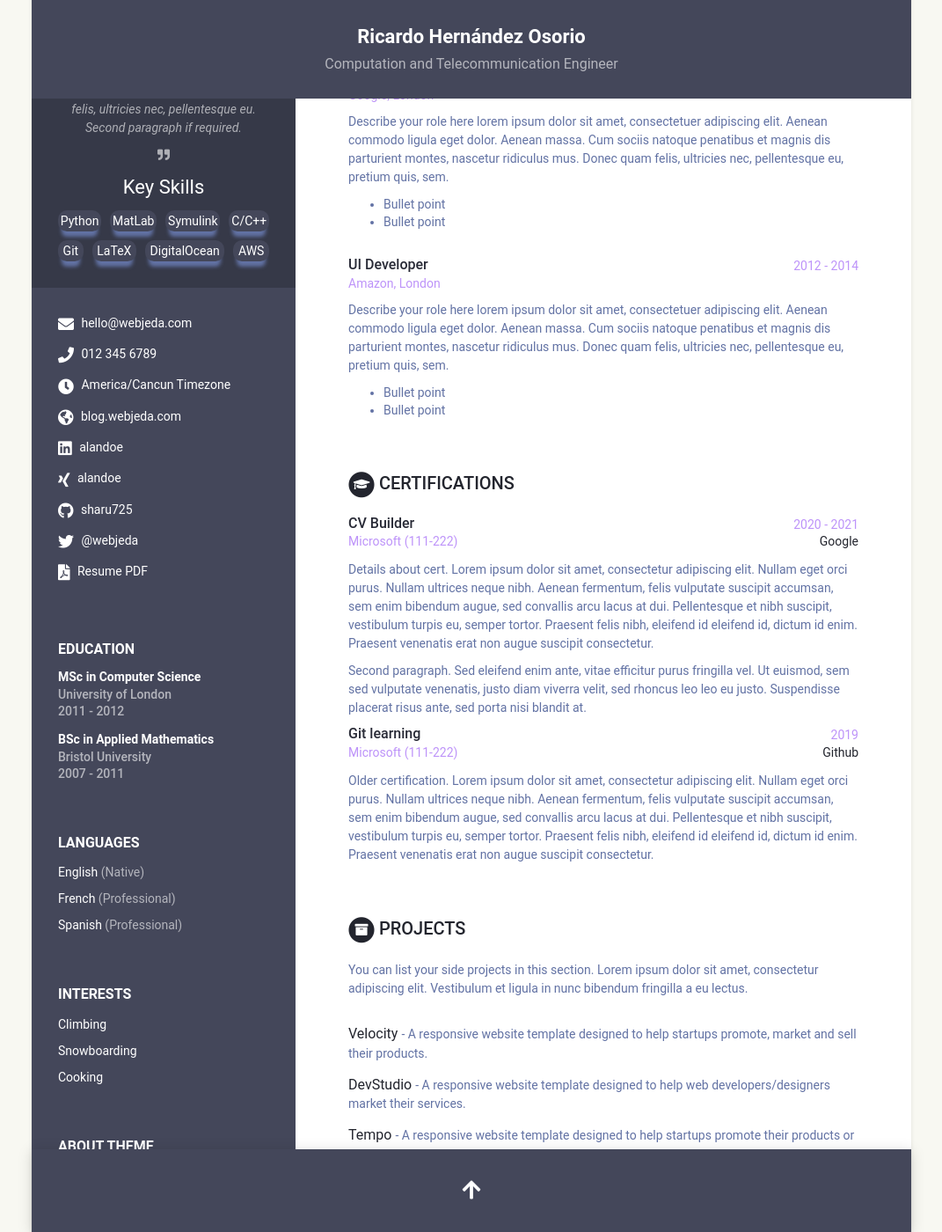
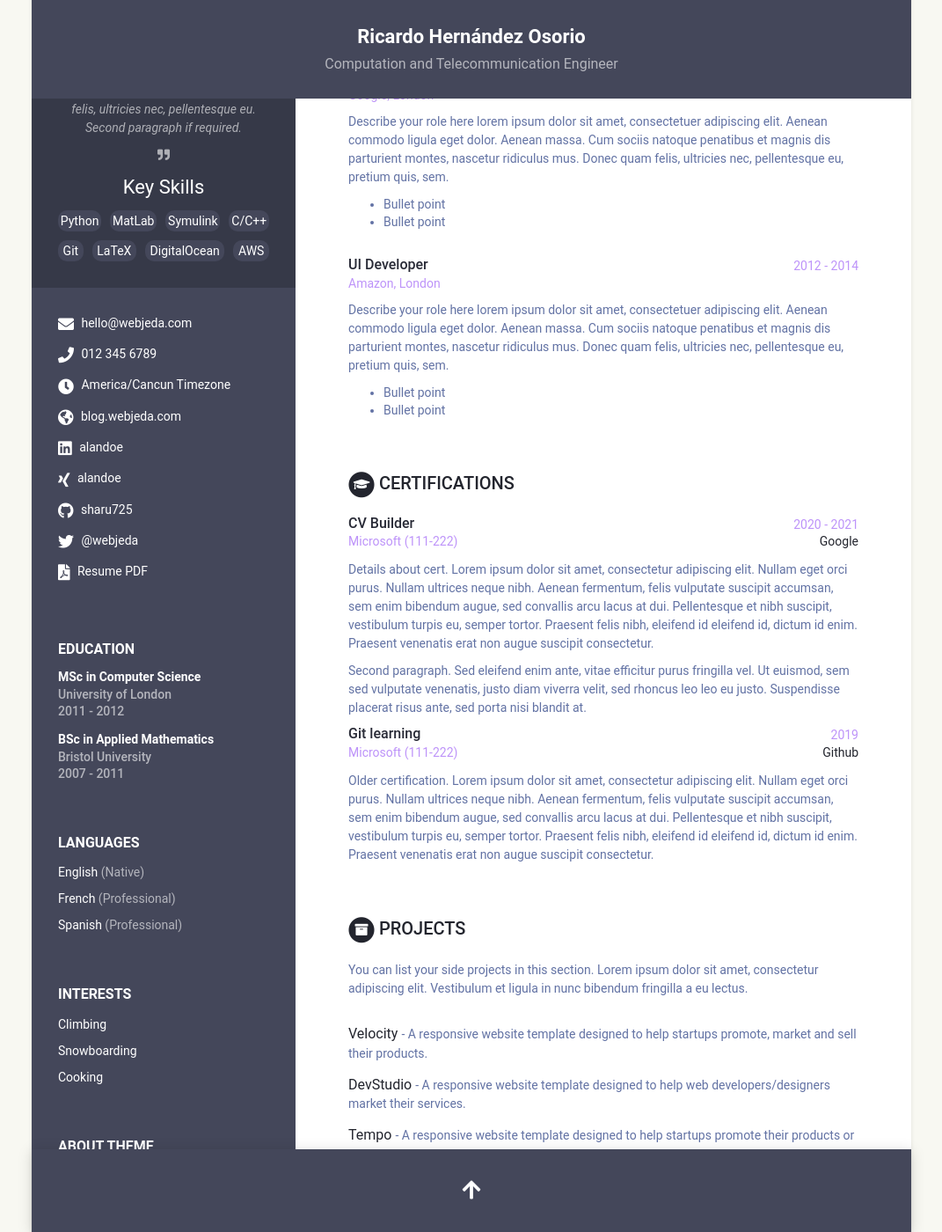
Before and after one commit to RicardoUAMmx/webcode, a Jekyll site: the page built from index.html, in a window 1280 px wide and 1400 px high, scrolled down 644 px. Shown: the whole window at 88% size, without its empty margins (104-1175 px from the left). Built offline with Jekyll 4.4.1, drawn with Linux system fonts in a browser that asks for light colours.

Commit message:
experimental cv-theme

```diff
--- a/_sass/_base.scss
+++ b/_sass/_base.scss
@@ -86,9 +86,6 @@ p {
 		border: 2px;
 		background: $theme-color;
 		color: #fff;
-		-webkit-box-shadow: 0 10px 4px -4px $text-color-secondary;
-		-moz-box-shadow: 0 10px 4px -4px $text-color-secondary;
-		box-shadow: 0 10px 4px -4px $text-color-secondary;
 	  }
   }
   .hashtags>* {
```
